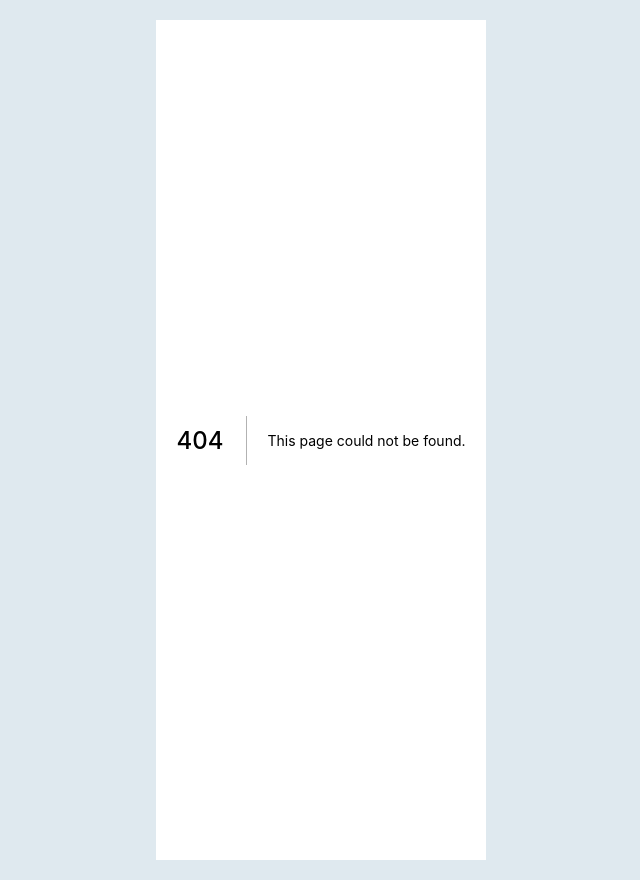
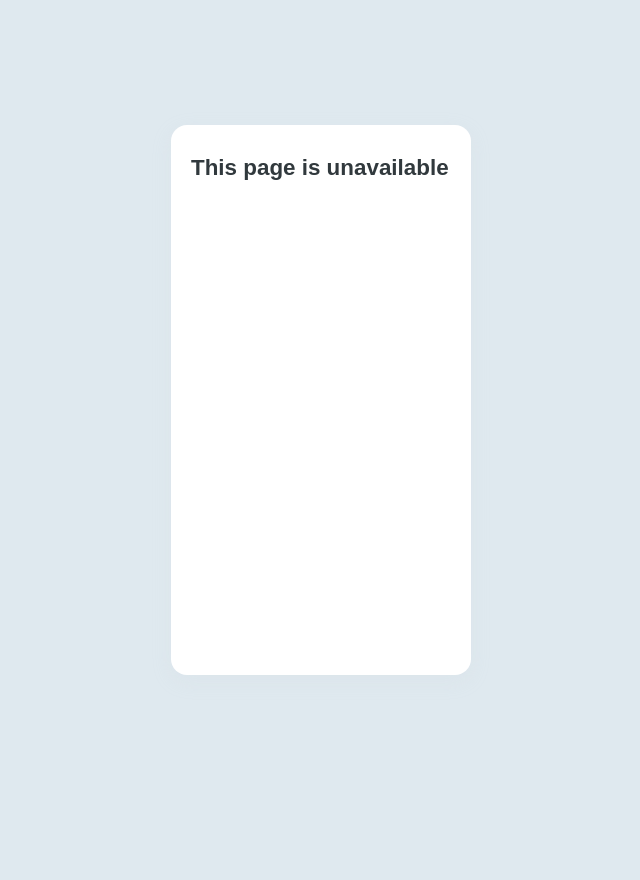
Before and after one commit to kimmypracha/react-pollshare, a Next.js app: page /displayPage in a window 1280 px wide. Before the commit this address had no page. Shown: the whole page, without its empty margins (319-959 px from the left). After the commit the page ends 800 px from the top, so only its background shows below. Built offline with nearby package versions, Linux system fonts and the light colour scheme.

Commit message:
Fixed displayPage building bugs #1

```diff
--- a/components/DisplayForm.js
+++ b/components/DisplayForm.js
@@ -60,6 +60,7 @@ function Choice({type, name, options, ...props}){
               />);
 }
 function DisplayForm({value}){
+ if(value === null) return <h1> This page is unavailable</h1>;
  const topic = value.topic;
  const questions = value.questions;
  console.log("Test Questions!");
--- a/services/displayPage.js
+++ b/pages/displayPage.js
@@ -4,6 +4,6 @@ import { useContext } from 'react';
 import UserContext from '../context/UserContext';
 export default () => {
     const {userData, dispatch} = useContext(UserContext);
-    return (<DisplayForm value={userData.currentPoll}/>)
+    return (<main><DisplayForm value={userData.currentPoll}/></main>)
     //return (<h1> {JSON.stringify(userData.currentPoll,null,2)}</h1>)
 }
```
